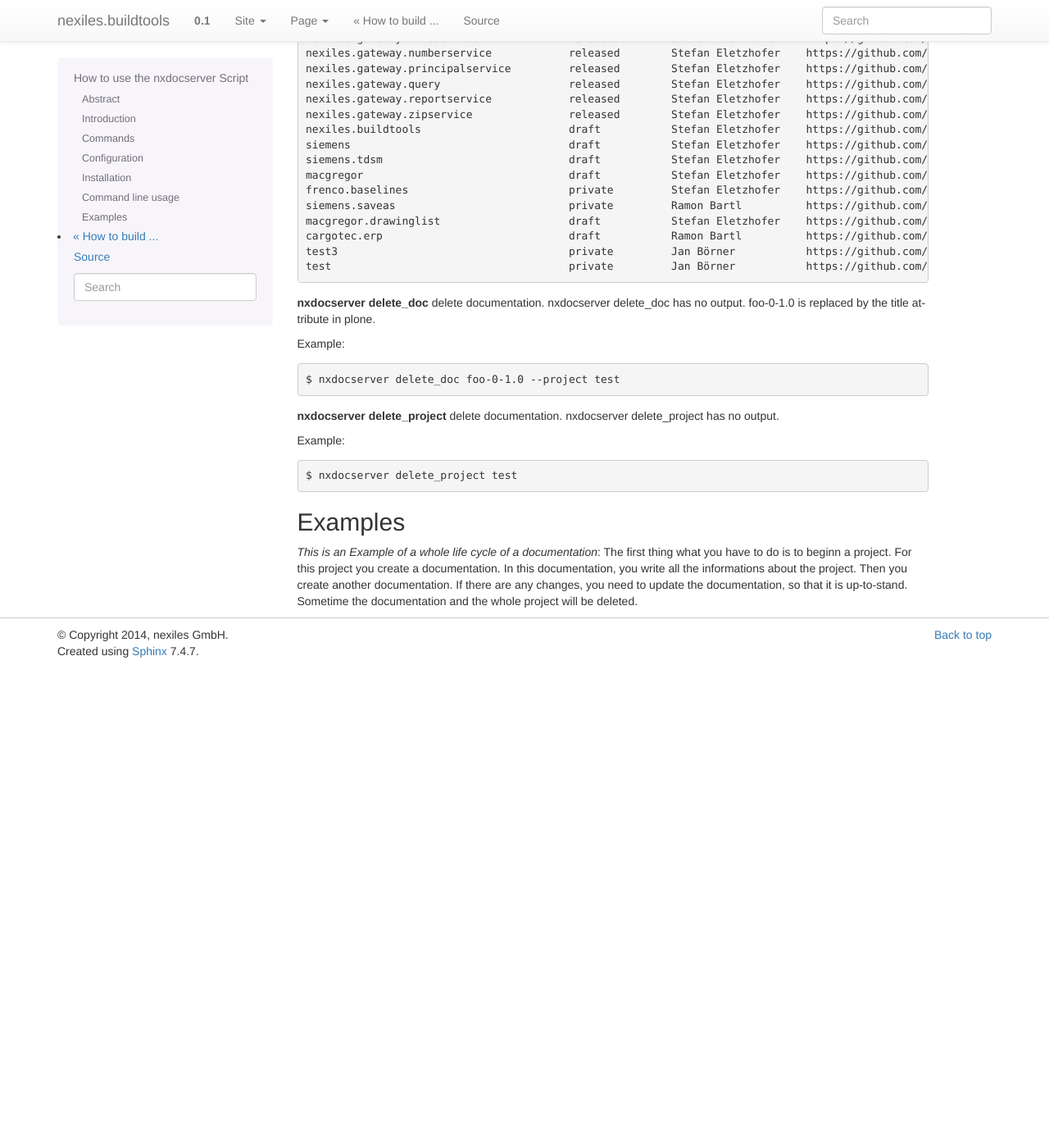
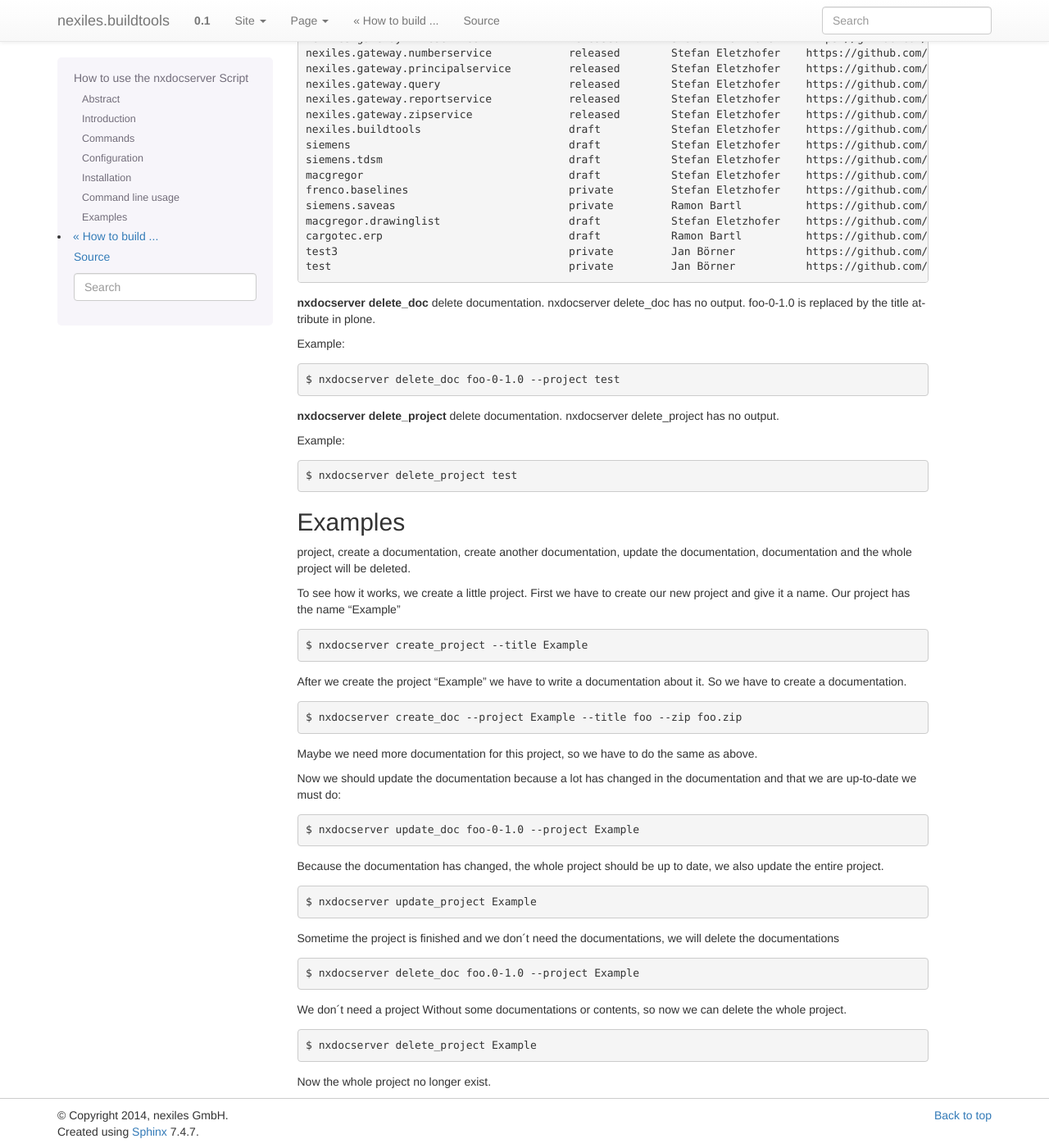
Before and after one commit to nexiles/nexiles.buildtools, a Sphinx documentation site: the page built from docs/nxdocserver.rst, in a window 1280 px wide and 1400 px high, scrolled down 3479 px. Shown: the whole window at 82% size. Built offline with Sphinx 7.4.7, drawn with Linux system fonts in a browser that asks for light colours; pages that are not in the unit, such as notebooks, are missing from menus; before the commit the page ends 4293 px from its top, so only the background shows below that.

Commit message:
added examples

```diff
--- a/docs/nxdocserver.rst
+++ b/docs/nxdocserver.rst
@@ -237,11 +237,44 @@ Example::
 
 Examples
 ========
-*This is an Example of a whole life cycle of a documentation*:
-The first thing what you have to do is to beginn a project. For this project
-you create a documentation. In this documentation, you write all the
-informations about the project. Then you create another documentation.
-If there are any changes, you need to update the documentation, so that it is up-to-stand.
-Sometime the documentation and the whole project will be deleted.
+project, create a documentation, create another documentation, update the documentation, documentation and the whole project will be deleted.
+
+
+To see how it works, we create a little project.
+First we have to create our new project and give it a name. Our project has the name "Example"
+::
+
+  $ nxdocserver create_project --title Example
+
+After we create the project "Example" we have to write a documentation about it. So we have to create a
+documentation.
+::
+
+  $ nxdocserver create_doc --project Example --title foo --zip foo.zip
+
+Maybe we need more documentation for this project, so we have to do the same as above.
+
+Now we should update the documentation because a lot has changed in the documentation and that we are up-to-date
+we must do:
+::
+
+  $ nxdocserver update_doc foo-0-1.0 --project Example
+
+Because the documentation has changed, the whole project should be up to date, we also update the entire project.
+::
+
+  $ nxdocserver update_project Example
+
+Sometime the project is finished and we don´t need the documentations, we will delete the documentations
+::
+
+  $ nxdocserver delete_doc foo.0-1.0 --project Example
+
+We don´t need a project Without some documentations or contents, so now we can delete the whole project.
+::
+
+  $ nxdocserver delete_project Example
+
+Now the whole project no longer exist.
 
 .. vim: set ft=rst ts=4 sw=4 expandtab tw=78 :
```
